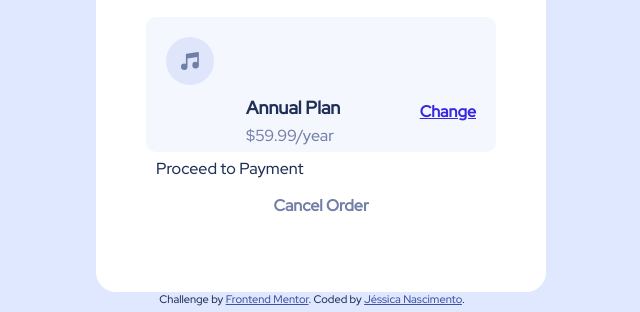
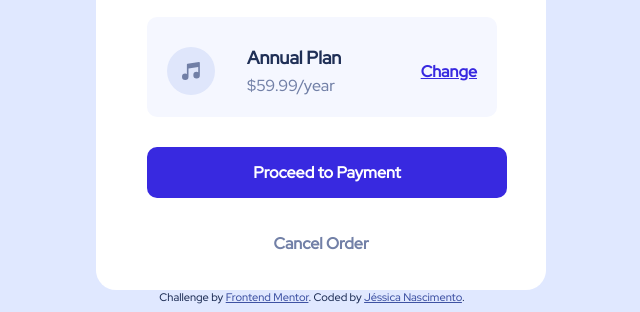
Before and after one commit to jessicacfsb/order-summary-component-main, a plain HTML site: page index.html in a window 1280 px wide. Shown: the part 488-800 px from the top of the page, without its empty margins (408-1048 px from the left). Drawn offline with Linux system fonts and the light colour scheme.

Commit message:
annual changes

```diff
--- a/estilo.css
+++ b/estilo.css
@@ -19,6 +19,7 @@ body{
     margin-left: 35%;
     margin-top: -30px;
     padding: 60px;
+    padding-bottom: 20px;
     max-width: 330px;
     background-color: hsl(0, 100%, 100%);
     border-bottom-left-radius: 20px;
@@ -37,10 +38,18 @@ p#songs{
     margin-bottom: 30px;
 }
 
+#music{
+    margin-top: 20px;
+}
+
 .annual{
+    display: block;
     background-color: hsl(225, 100%, 98%);
-    padding: 20px;
-    margin: -10px;
+    height: 80px;
+    width: 310px;
+    padding: 10px 20px 10px 20px;
+    margin-top: -10px;
+    margin-left: -9px;
     border-radius: 10px;
     line-height: 0.5;
 }
@@ -58,20 +67,51 @@ p#songs{
     font-size: 16px;
 }
 
+.annual-sub{
+    margin-top: -60px;
+}
+
 p#change{
     display: flex ;
     justify-content: right;
-    margin-top: -50px;
+    margin-top: -40px;
     color: hsl(245, 75%, 52%);
     font-weight: 900;
     font-size: 16px;
     text-decoration: underline;
 }
 
+p#change:hover{
+    color: hsl(255, 81%, 70%);
+    text-decoration: none;
+}
+
+p#payment{
+    background-color: hsl(245, 75%, 52%);
+    color: hsl(0, 100%, 100%);
+    text-align: center;
+    font-weight: 700;
+    padding: 15px;
+    width: 330px;
+    margin-left: -9px;
+    border-radius: 10px;
+    margin-top: 30px;
+}
+
+p#payment:hover{
+    background-color: hsl(255, 81%, 70%);
+}
+
 p#cancel{
     color: hsl(224, 23%, 55%);
     font-weight: 900;
     text-align: center;
+    margin-top: 35px;
+}
+
+P#cancel:hover{
+    color: hsl(223, 47%, 23%);
+    cursor: pointer;
 }
 
 .attribution {
--- a/index.html
+++ b/index.html
@@ -28,10 +28,14 @@
 
       <div class="annual">
 
-        <img src="images/icon-music.svg">
+        <img src="images/icon-music.svg" id="music">
 
-        <p>Annual Plan</p>
-        <p><span>$59.99/year</span></p>
+        <div class="annual-sub">
+
+          <p>Annual Plan</p>
+          <p><span>$59.99/year</span></p>
+
+        </div>
 
         <p id="change">Change</p>
 
```
